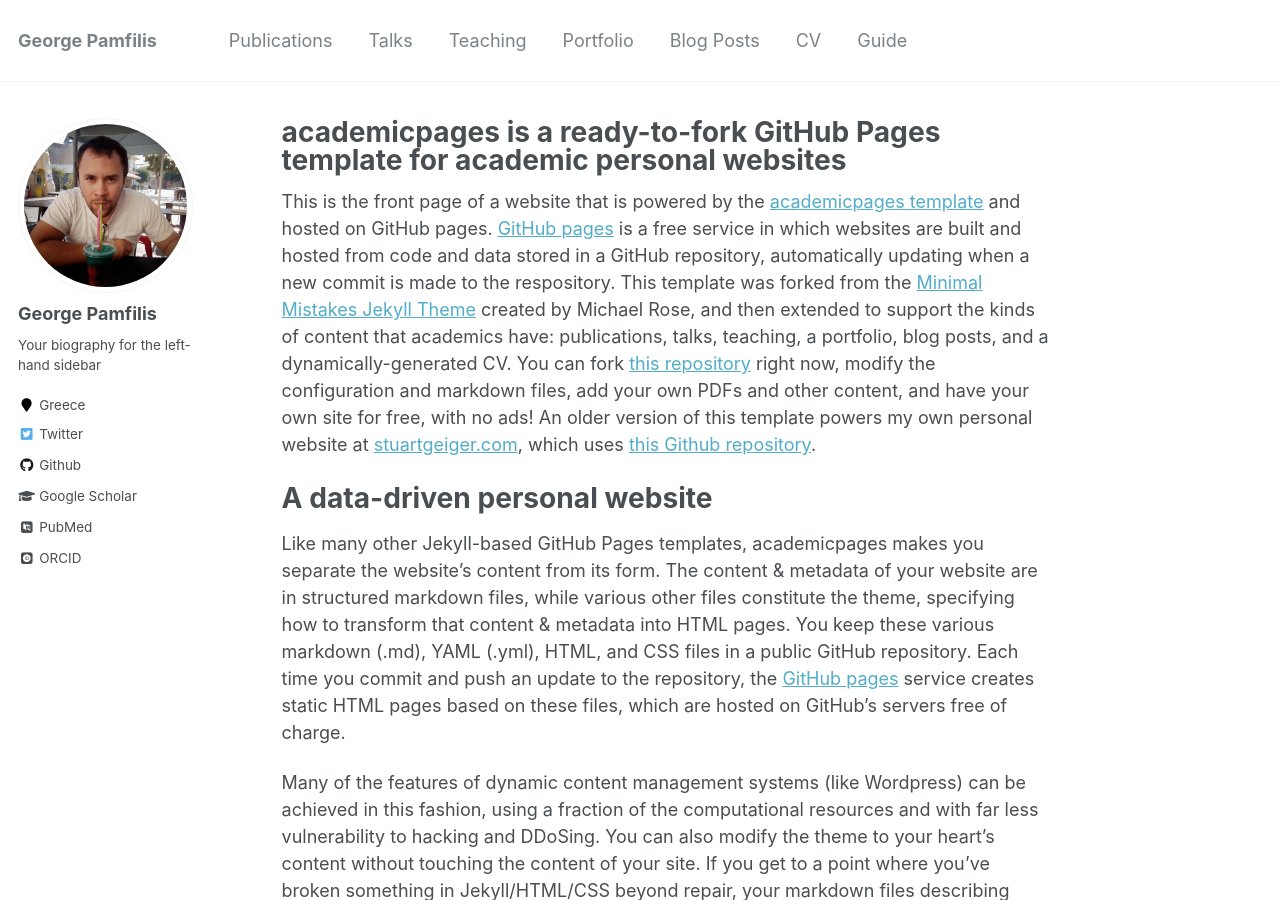
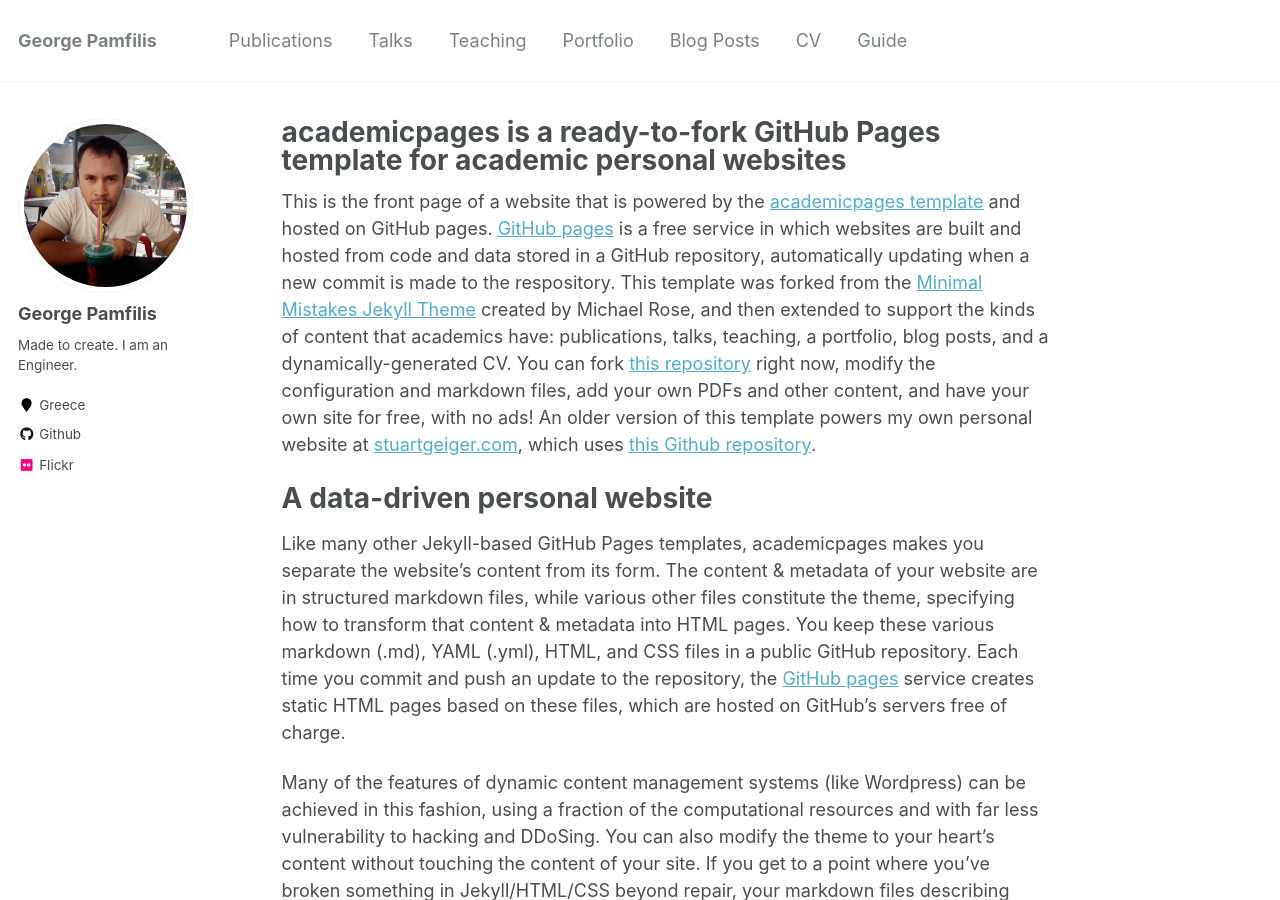
Before and after one commit to gpamfilis/gpamfilis.github.io, a Jekyll site: the page built from _pages/about.md, in a window 1280 px wide and 900 px high. Built offline with Jekyll 4.4.1, drawn with Linux system fonts in a browser that asks for light colours; some web fonts are replaced.

Commit message:
Update _config.yml

```diff
--- a/_config.yml
+++ b/_config.yml
@@ -82,18 +82,18 @@
 author:
   name             : "George Pamfilis"
   avatar           : "profile.png"
-  bio              : "Your biography for the left-hand sidebar"
+  bio              : "Made to create. I am an Engineer."
   location         : "Greece"
   employer         :
-  pubmed           : "https://www.ncbi.nlm.nih.gov/pubmed/?term=john+snow"
-  googlescholar    : "http://yourfullgooglescholarurl.com"
+  pubmed           : #"https://www.ncbi.nlm.nih.gov/pubmed/?term=john+snow"
+  googlescholar    : #"http://yourfullgooglescholarurl.com"
   email            :
   researchgate     :  # example: "https://www.researchgate.net/profile/yourprofile"
   uri              :
   bitbucket        :
   codepen          :
   dribbble         :
-  flickr           :
+  flickr           : "gpamfilis"
   facebook         :
   foursquare       :
   github           : "gpamfilis"
@@ -103,13 +103,13 @@
   impactstory      : #"https://profiles.impactstory.org/u/xxxx-xxxx-xxxx-xxxx"
   lastfm           :
   linkedin         :
-  orcid            : "http://orcid.org/yourorcidurl"
+  orcid            : #"http://orcid.org/yourorcidurl"
   pinterest        :
   soundcloud       :
   stackoverflow    : # http://stackoverflow.com/users/123456/username
   steam            :
   tumblr           :
-  twitter          : "replacethistwitterhandle"
+  twitter          : #"replacethistwitterhandle"
   vine             :
   weibo            :
   xing             :
```
